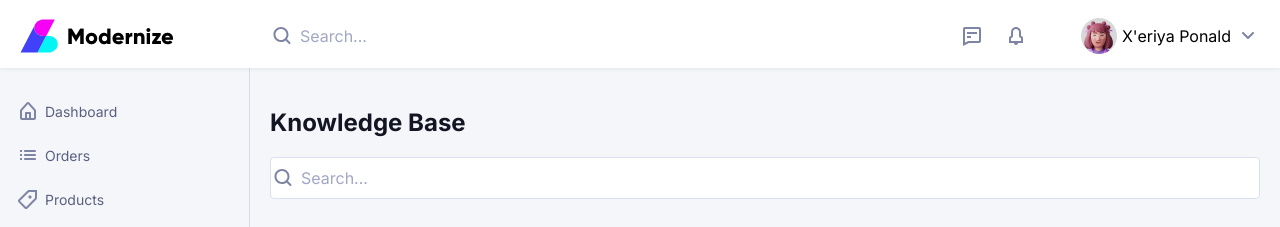
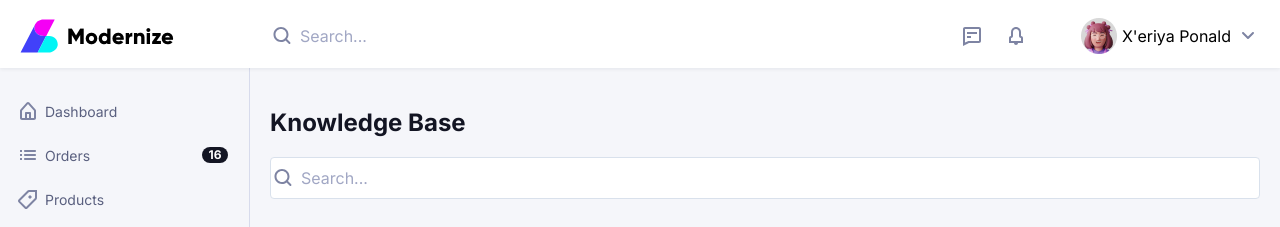
Before and after one commit to emoore29/Frontend-Angular-Challenge, an Angular app in the folder greenbase-app/: page / in a window 1280 px wide. Shown: the top 227 px of the page. Built offline with nearby package versions, Linux system fonts and the light colour scheme.

Commit message:
added orders number

```diff
--- a/greenbase-app/src/app/navigation/navigation.component.html
+++ b/greenbase-app/src/app/navigation/navigation.component.html
@@ -1,12 +1,15 @@
 <nav class="nav-sidebar">
   <ul class="nav-list">
     <li *ngFor="let item of navItems">
-      <a class="secondary-blue" [href]="item.link">
+      <a class="secondary-blue nav-link" [href]="item.link">
         <img [src]="item.icon" [alt]="item.name" /><span
           class="nav-item-text"
           >{{ item.name }}</span
-        ></a
-      >
+        >
+        <ng-container *ngIf="item.orders">
+          <div class="order-container">{{ item.orders }}</div>
+        </ng-container>
+      </a>
     </li>
   </ul>
   <ul class="nav-list">
--- a/greenbase-app/src/app/navigation/navigation.component.sass
+++ b/greenbase-app/src/app/navigation/navigation.component.sass
@@ -10,6 +10,7 @@
 .nav-list
       padding-left: 0
       list-style-type: none
+
 
 a:hover
       background-color: #ebedf6
@@ -30,3 +31,20 @@ a
       display: flex
       margin-left: 5px
       align-items: center
+
+.nav-link
+      position: relative
+
+.order-container
+      position: absolute
+      top: 50%
+      transform: translateY(-50%)
+      right: 5px
+      text-align: center
+      background-color: #131523
+      color: white
+      height: 16px
+      width: 26px
+      border-radius: 12px
+      font-size: 12px
+      font-weight: bold
--- a/greenbase-app/src/app/navigation/navigation.component.ts
+++ b/greenbase-app/src/app/navigation/navigation.component.ts
@@ -5,6 +5,7 @@ interface NavItems {
   name: string;
   icon: string;
   link: string;
+  orders?: number;
 }
 
 @Component({
@@ -25,6 +26,7 @@ export class NavigationComponent {
       name: 'Orders',
       icon: './assets/svg/ordersIcon.svg',
       link: '/',
+      orders: 16,
     },
     {
       name: 'Products',
```
